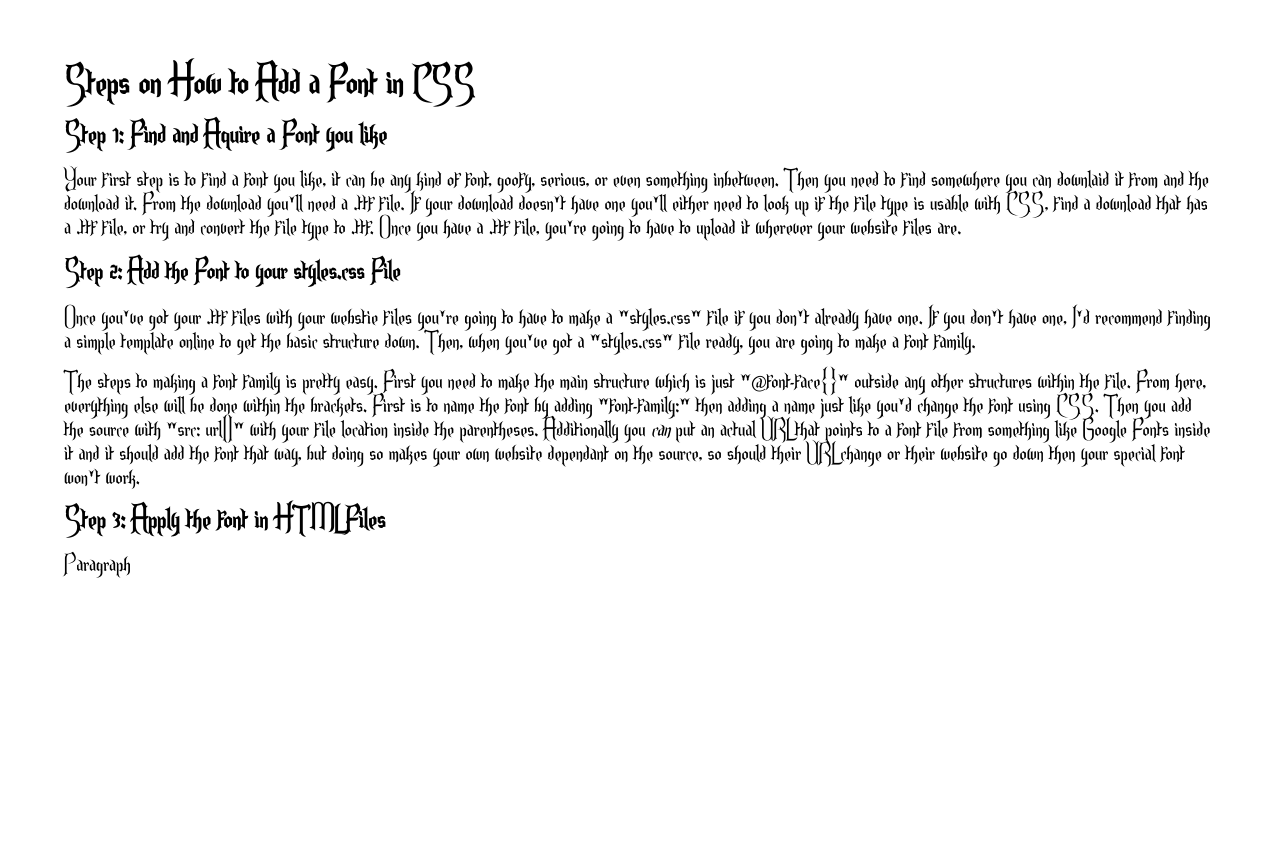
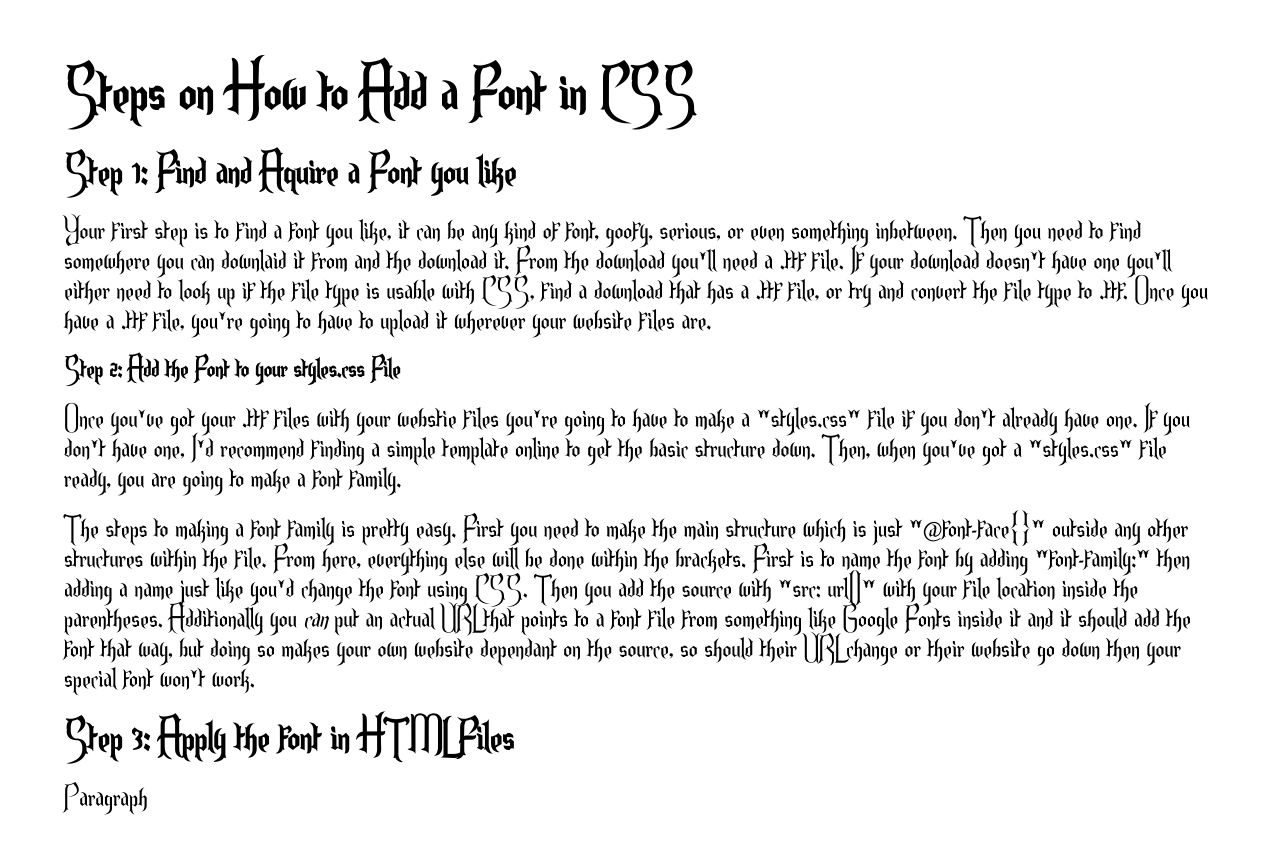
Before and after one commit to JazarHinko/JazarHinko.github.io, a website: page docs/cs212/homework/3.html in a window 1280 px wide. Before the commit the page ends 800 px from the top, so only its background shows below. Drawn offline with Linux system fonts and the light colour scheme.

Commit message:
Update styles.css

```diff
--- a/docs/cs212/homework/styles.css
+++ b/docs/cs212/homework/styles.css
@@ -9,22 +9,14 @@ body {
     margin: 5%;
 }
 
-header {
-    font-family: endor;
-    font-size: 32px;
-}
-
-h1{
-    font-family: endor;
-    font-size: 26px;
+h1 {
+    font-size: 40px;
 }
 
 h2 {
-    font-family: endor;
-    font-size: 20px;
+    font-size: 28px;
 }
 
 p {
-    font-family: endor;
-    font-size: 16px;
+    font-size: 20px;
 }
```
